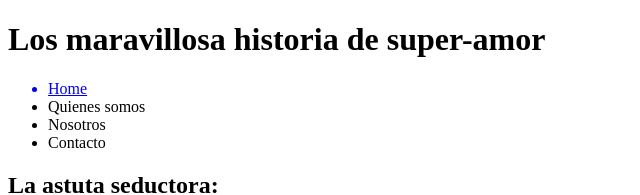
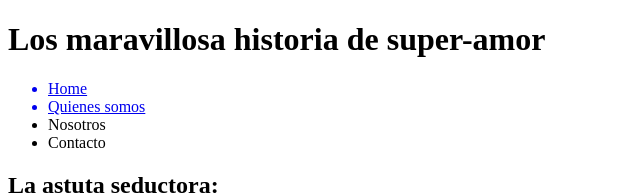
Before and after one commit to Jbar91/202301-W1CH2-Leandro-Joseba, a website: page index.html in a window 1280 px wide. Shown: the top 195 px of the page, without its empty margins (0-640 px from the left). Drawn offline with Linux system fonts and the light colour scheme.

Commit message:
Add about us nav link

```diff
--- a/index.html
+++ b/index.html
@@ -1,5 +1,6 @@
 <!DOCTYPE html>
 <html lang="en">
+
 <head>
   <meta charset="UTF-8" />
   <meta http-equiv="X-UA-Compatible" content="IE=edge" />
@@ -16,7 +17,9 @@
         <a href="index.html">
           <li>Home</li>
         </a>
+        <a href="aboutUs.html">
           <li>Quienes somos</li>
+        </a>
         <li>Nosotros</li>
         <li>Contacto</li>
       </ul>
@@ -27,19 +30,15 @@
       <h2>La astuta seductora:</h2>
       <img
         src="https://kihi.news/__export/1623857991733/sites/kihi/img/2021/06/16/gal-gadot-celebro-isaac-pequeno_60_0_1157_720.jpg_1281544380.jpg"
-          alt="La mujer maravilla"
-          width="500px"
-        />
+        alt="La mujer maravilla" width="500px" />
       <p>Aparentemente habría engañado a Superman con la araña humana</p>
     </section>
     <section>
       <h2>El niño seducido:</h2>
-        <img
-          src="espaidelman.jpg"
-          alt="El famoso spiderman con cara de boludo"
-          width="500px"
-        />
-        <article><p>Peter Parker viendo a Superman volar hacia el.</p></article>
+      <img src="espaidelman.jpg" alt="El famoso spiderman con cara de boludo" width="500px" />
+      <article>
+        <p>Peter Parker viendo a Superman volar hacia el.</p>
+      </article>
     </section>
   </main>
 
@@ -47,4 +46,5 @@
     <p>Joseba-Leandro Copyright</p>
   </footer>
 </body>
+
 </html>
```
Lines whose indentation alone changed are shown as unchanged.
